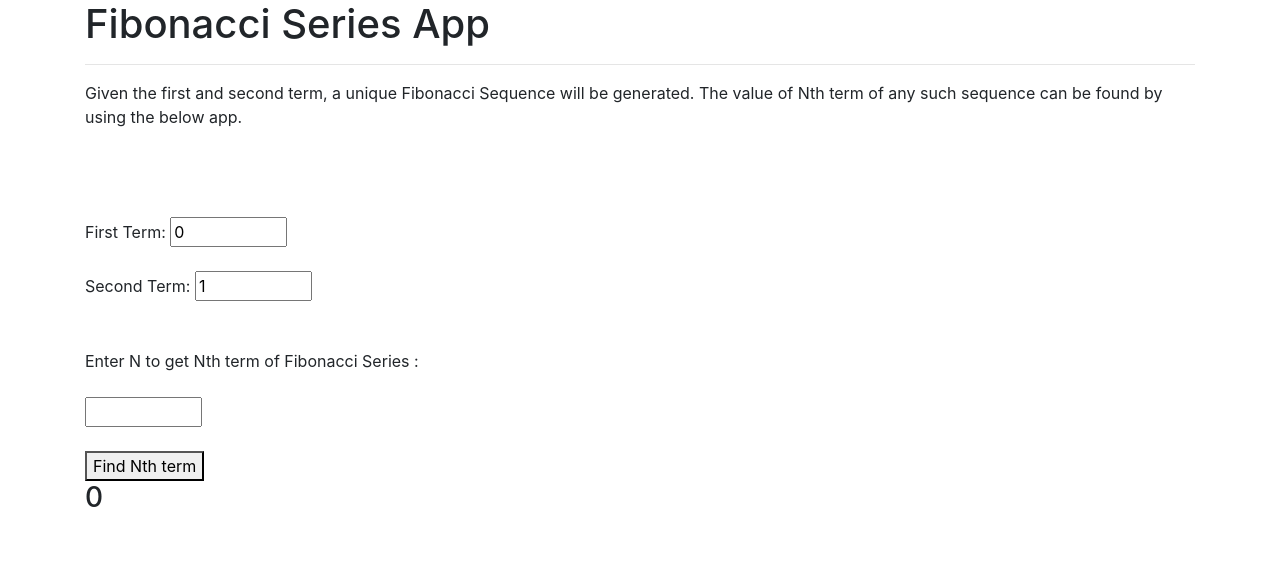
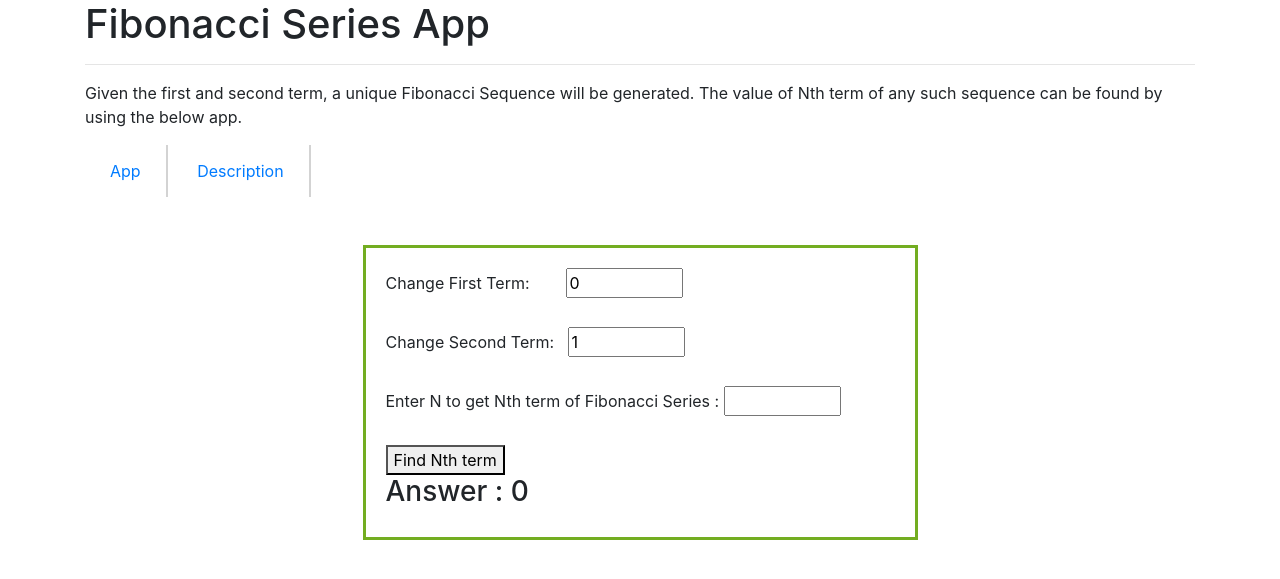
Before and after one commit to vishwamthakore/Fibonacci-Series-App, a Flask app: page / in a window 1280 px wide. Shown: the top 579 px of the page. Run offline with Flask 2, Linux system fonts and the light colour scheme; some libraries are stand-ins or nearby versions.

Commit message:
main_file.py

```diff
--- a/templates/home.html
+++ b/templates/home.html
@@ -12,6 +12,30 @@
 	<title>
 		Fibonacci Series App
 	</title>
+	<style type="text/css">
+		.ridge {border-style: ridge;}
+		.center {
+					  margin: auto;
+					  width: 50%;
+					  border: 3px solid #73AD21;
+					  padding: 20px;
+
+					}
+
+		a:link, a:visited {
+  padding: 14px 25px;
+  text-align: center;
+  text-decoration: none;
+  display: inline-block;
+  border-right: 2px solid lightgrey;
+  /*border-style: ridge;
+  border-color: lightgrey;*/
+}
+
+a:hover, a:active {
+  background-color: lightgrey;
+}
+	</style>
 </head>
 <body>
 	<div class='container'>
@@ -31,24 +55,44 @@
     <hr>
     <p>Given the first and second term, a unique Fibonacci Sequence will be generated. The value of Nth term of any such sequence can be found by using the below app.</p>
 
+    <a href="/">App</a>
+    <a href="/About">Description</a>
+
+
+    {% block content %}
+
+
     <br><br><br>
+    <div class="center">
 	<form action="/" method="POST">
-  	First Term:
+  	<label>Change First Term: &nbsp;&nbsp;&nbsp;&nbsp;&nbsp;&nbsp; </label>
   	<input type="number" name="first" min="0" max="10000" value="0">
   	<br><br>
-  	Second Term:
+  	<label>Change Second Term: &nbsp;</label>
   	<input type="number" name="second" min="0" max="10000" value="1">
-  	<br><br><br>
+  	<br><br>
 
-  	Enter N to get Nth term of Fibonacci Series :
-  	<br><br>
-  	<input type="number" name="quantity" min="1" max="10000">
+  	<label>Enter N to get Nth term of Fibonacci Series :</label>
+  	<input type="number" name="quantity" min="1" max="10000" value={{n_value}}>
   	<br><br>
 
     <button type="submit"> Find Nth term </button>
 	</form>
 
-<h3> {{ ans }} </h3>
+
+
+<h3>Answer : {{ ans }} </h3>
+
+</div>
+
+{% endblock %}
+<!-- <p>
+{% for i in ans_list %}
+
+{{ ans_list[i] }} &nbsp;
+
+{% endfor %}
+</p> -->
 
 </div>
 </body>
```
Also changed, not shown: templates/description.html (added, +17 -0 lines).
